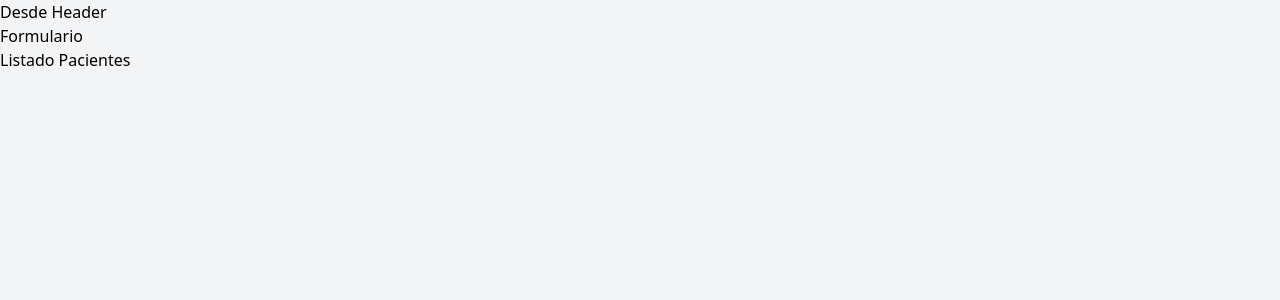
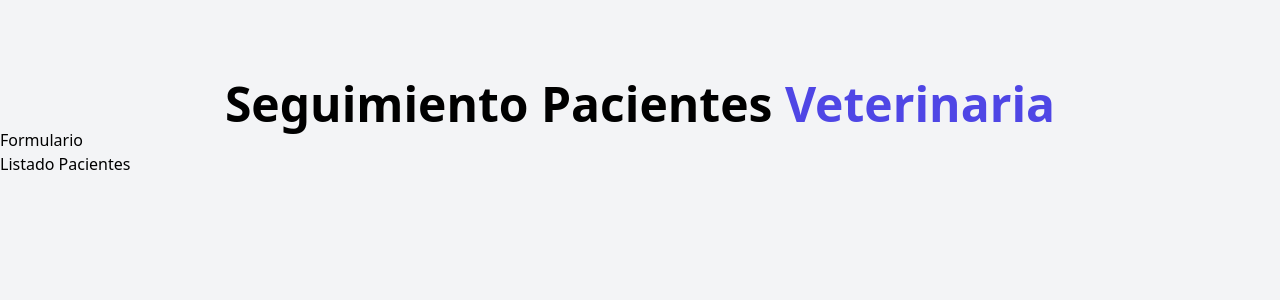
Before and after one commit to CasJuan/CitasReact, a React (Vite) app: page / in a window 1280 px wide. Shown: the top 300 px of the page. Built offline with nearby package versions, Linux system fonts and the light colour scheme.

Commit message:
[ADD] agregando clases al header

```diff
--- a/src/App.jsx
+++ b/src/App.jsx
@@ -11,11 +11,11 @@ import ListadoPacientes from "./components/ListadoPacientes";
 
 function App() {
   return (
-    <>
+    <div className="container mx-auto mt-20">
       <Header/>
       <Formulario/>
       <ListadoPacientes/>
-    </>
+    </div>
   )
 }
 
--- a/src/components/Header.jsx
+++ b/src/components/Header.jsx
@@ -3,11 +3,12 @@ function Header(){
 
 
     return(
-        <header>
-            <h1>Desde Header</h1>
+        <>
+            <h1 className="font-black text-5xl text-center md:w-2/3 mx-auto">Seguimiento Pacientes {" "}
+                <span className="text-indigo-600"> Veterinaria </span>
+            </h1>
 
-        </header>
-
+        </>
     )
 
 
```
